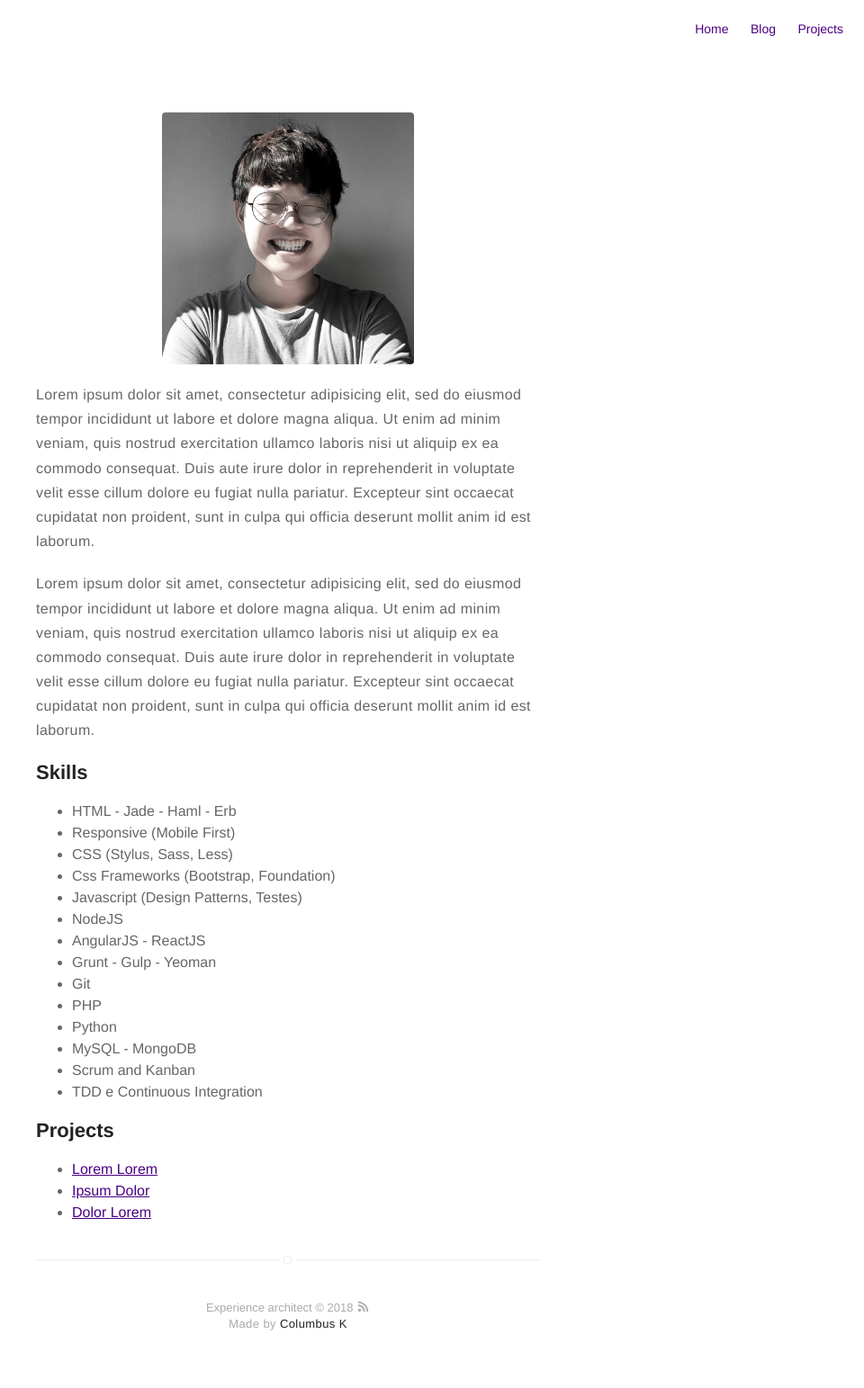
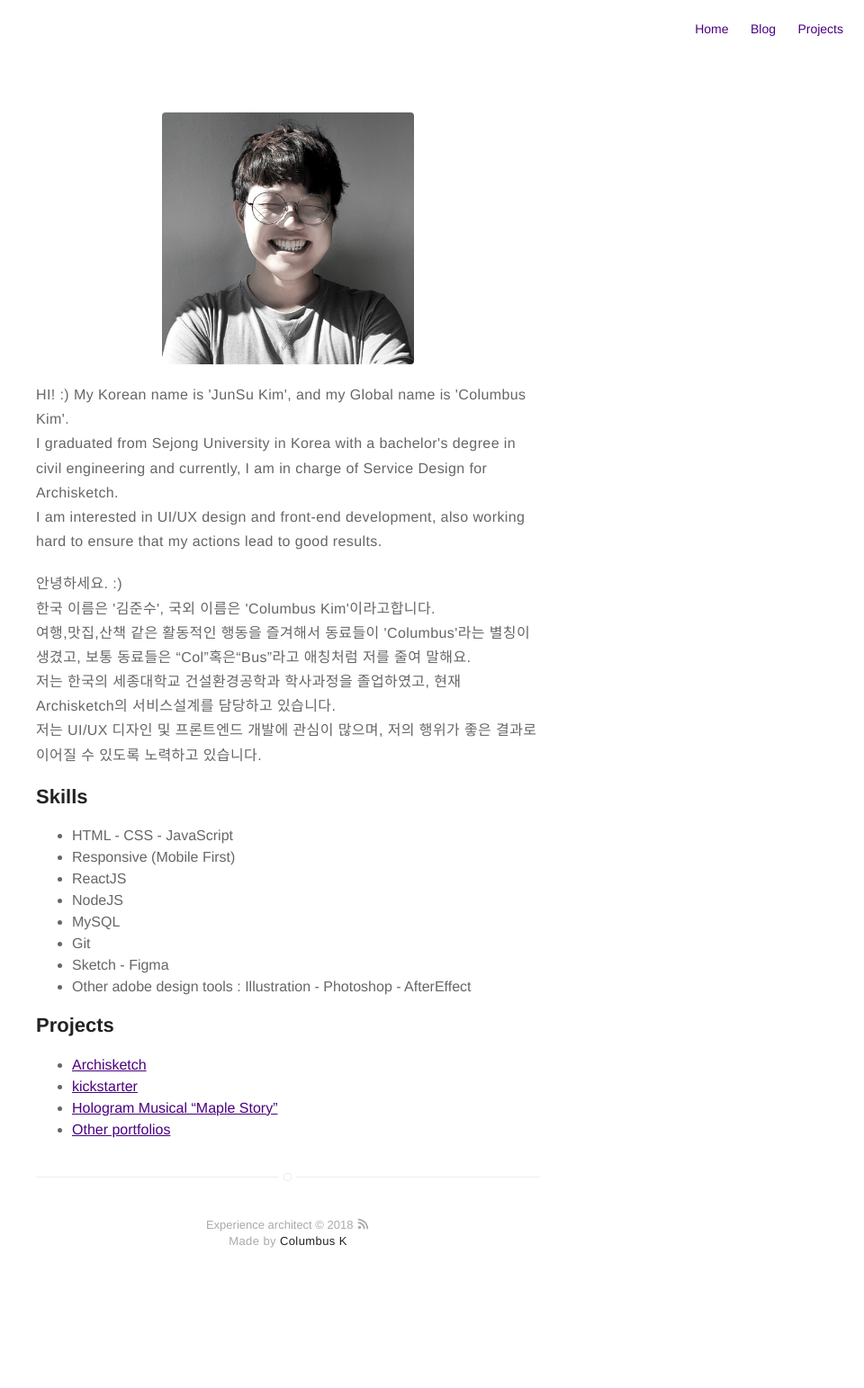
Before and after one commit to banjag954/banjag954.github.io, a Jekyll site: the page built from about.md, in a window 1280 px wide. Shown: the whole page at 90% size, without its empty margins (320-1280 px from the left). Built offline with Jekyll 4.4.1, drawn with Linux system fonts in a browser that asks for light colours; after the commit the page ends 1451 px from its top, so only the background shows below that.

```diff
--- a/_config.yml
+++ b/_config.yml
@@ -1,6 +1,6 @@
 # main text of home
 name: Experience architect
-bio: A man who wants to eat the traditional and unique food in the world<br />I interested in Frontend Development & User Experience Design
+bio: A man who wants to eat the traditional and unique food in the world<br /> Hi :) my name is Columbus Kim
 
 # twitter summary info
 description: A blog about technology and stuff related
--- a/about.md
+++ b/about.md
@@ -4,43 +4,34 @@ layout: page
 ---
 ![Profile Image]({{ site.url }}/{{ site.picture_02 }})
 
-<p>Lorem ipsum dolor sit amet, consectetur adipisicing elit, sed do eiusmod
-tempor incididunt ut labore et dolore magna aliqua. Ut enim ad minim veniam,
-quis nostrud exercitation ullamco laboris nisi ut aliquip ex ea commodo
-consequat. Duis aute irure dolor in reprehenderit in voluptate velit esse
-cillum dolore eu fugiat nulla pariatur. Excepteur sint occaecat cupidatat non
-proident, sunt in culpa qui officia deserunt mollit anim id est laborum.</p>
+<p>HI! :) My Korean name is 'JunSu Kim', and my Global name is 'Columbus Kim'.<br />
+I graduated from Sejong University in Korea with a bachelor's degree in civil engineering and currently, I am in charge of Service Design for Archisketch.<br />
+I am interested in UI/UX design and front-end development, also working hard to ensure that my actions lead to good results.</p>
 
-<p>Lorem ipsum dolor sit amet, consectetur adipisicing elit, sed do eiusmod
-tempor incididunt ut labore et dolore magna aliqua. Ut enim ad minim veniam,
-quis nostrud exercitation ullamco laboris nisi ut aliquip ex ea commodo
-consequat. Duis aute irure dolor in reprehenderit in voluptate velit esse
-cillum dolore eu fugiat nulla pariatur. Excepteur sint occaecat cupidatat non
-proident, sunt in culpa qui officia deserunt mollit anim id est laborum.</p>
+<p>안녕하세요. :) <br />
+한국 이름은 '김준수', 국외 이름은 'Columbus Kim'이라고합니다.<br />
+여행,맛집,산책 같은 활동적인 행동을 즐겨해서 동료들이 'Columbus'라는 별칭이 생겼고, 보통 동료들은 “Col”혹은“Bus”라고 애칭처럼 저를 줄여 말해요.<br />
+저는 한국의 세종대학교 건설환경공학과 학사과정을 졸업하였고, 현재 Archisketch의 서비스설계를 담당하고 있습니다.<br />
+저는 UI/UX 디자인 및 프론트엔드 개발에 관심이 많으며, 저의 행위가 좋은 결과로 이어질 수 있도록 노력하고 있습니다.</p>
 
 <h2>Skills</h2>
 
 <ul class="skill-list">
-	<li>HTML - Jade - Haml - Erb</li>
+	<li>HTML - CSS - JavaScript</li>
 	<li>Responsive (Mobile First)</li>
-	<li>CSS (Stylus, Sass, Less)</li>
-	<li>Css Frameworks (Bootstrap, Foundation)</li>
-	<li>Javascript (Design Patterns, Testes)</li>
+	<li>ReactJS</li>
 	<li>NodeJS</li>
-	<li>AngularJS - ReactJS</li>
-	<li>Grunt - Gulp - Yeoman</li>
+	<li>MySQL</li>
 	<li>Git</li>
-	<li>PHP</li>
-	<li>Python</li>
-	<li>MySQL - MongoDB</li>
-	<li>Scrum and Kanban</li>
-	<li>TDD e Continuous Integration</li>
+	<li>Sketch - Figma</li>
+	<li>Other adobe design tools : Illustration - Photoshop - AfterEffect</li>
 </ul>
 
 <h2>Projects</h2>
 
 <ul>
-	<li><a href="https://github.com/">Lorem Lorem</a></li>
-	<li><a href="https://github.com/">Ipsum Dolor</a></li>
-	<li><a href="https://github.com/">Dolor Lorem</a></li>
+	<li><a href="https://www.archisketch.com/">Archisketch</a></li>
+	<li><a href="https://kck.st/2yvzeb7">kickstarter</a></li>
+	<li><a href="https://vimeo.com/194913071">Hologram Musical “Maple Story”</a></li>
+	<li><a href="https://www.behance.net/kimjunsoo">Other portfolios</a></li>
 </ul>
```
Also changed, not shown: _posts/2016-01-23-indigo-jekyll-theme.markdown (+3 -20 lines), assets/images/profile.png.
